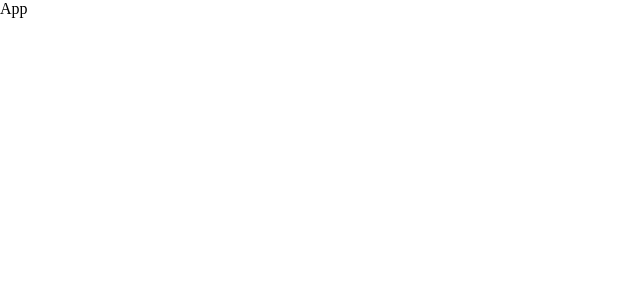
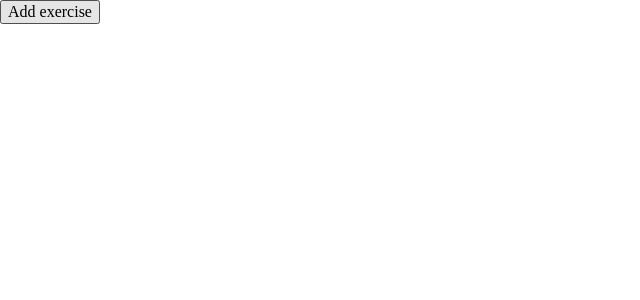
Before and after one commit to Wedvich/megaflex, a React app: page / in a window 1280 px wide. Shown: the top 300 px of the page, without its empty margins (0-640 px from the left). Built offline with nearby package versions, Linux system fonts and the light colour scheme.

Commit message:
Add Redux store

```diff
--- a/package.json
+++ b/package.json
@@ -24,6 +24,7 @@
     "@types/jest": "^24.0.17",
     "@types/react": "^16.9.2",
     "@types/react-dom": "^16.8.5",
+    "@types/react-redux": "^7.1.2",
     "@typescript-eslint/eslint-plugin": "^2.0.0",
     "@typescript-eslint/parser": "^2.0.0",
     "babel-jest": "^24.9.0",
@@ -47,6 +48,8 @@
     "react": "^16.9.0",
     "react-dom": "^16.9.0",
     "react-hot-loader": "^4.12.11",
+    "react-redux": "^7.1.0",
+    "redux": "^4.0.4",
     "style-loader": "^1.0.0",
     "typescript": "^3.5.3",
     "webpack": "^4.39.2",
--- a/src/App.tsx
+++ b/src/App.tsx
@@ -1,10 +1,16 @@
 import React from 'react';
 import { hot } from 'react-hot-loader/root';
+import { Provider } from 'react-redux';
+
+import configureStore from './store';
+import Template from './template/Template';
+
+const store = configureStore();
 
 const App = () => (
-  <div id="app">
-    <span>App</span>
-  </div>
+  <Provider store={store}>
+    <Template />
+  </Provider>
 );
 
 export default hot(App);
--- /dev/null
+++ b/src/store/index.ts
@@ -0,0 +1,10 @@
+import { applyMiddleware, compose, createStore } from 'redux';
+
+import rootReducer from './rootReducer';
+
+const configureStore = (initialState = {}) => {
+  const store = createStore(rootReducer, initialState, compose(applyMiddleware()));
+  return store;
+};
+
+export default configureStore;
--- /dev/null
+++ b/src/store/rootReducer.ts
@@ -0,0 +1,11 @@
+import { combineReducers } from 'redux';
+
+import template from '../template/reducer';
+
+const rootReducer = combineReducers({
+  template,
+});
+
+export default rootReducer;
+
+export type RootState = ReturnType<typeof rootReducer>;
--- /dev/null
+++ b/src/template/Template.tsx
@@ -0,0 +1,34 @@
+import React from 'react';
+import { useDispatch, useSelector } from 'react-redux';
+
+import { TemplateModel } from './model';
+import { RootState } from '../store/rootReducer';
+import { addExercise } from './actions';
+
+let exerciseKey = 0;
+
+const Template = () => {
+  const dispatch = useDispatch();
+  const templates = useSelector<RootState, TemplateModel[]>(s => s.template.templates);
+
+  const currentTemplate = templates[0];
+
+  const onAddExercise = () => dispatch(addExercise());
+
+  return (
+    <div className="template">
+      <div className="template__controls">
+        <button type="button" onClick={onAddExercise}>
+          Add exercise
+        </button>
+      </div>
+      {currentTemplate.exercises.map(exercise => (
+        <div key={exerciseKey++} className="template__exercise">
+          <div className="template__exercise--name">{exercise.name}</div>
+        </div>
+      ))}
+    </div>
+  );
+};
+
+export default Template;
--- /dev/null
+++ b/src/template/actions.ts
@@ -0,0 +1,7 @@
+export const actionTypes = {
+  AddExercise: 'template/add-exercise',
+  UpdateExercise: 'template/update-exercise',
+  RemoveExercise: 'template/remove-exercise',
+};
+
+export const addExercise = () => ({ type: actionTypes.AddExercise });
--- /dev/null
+++ b/src/template/model.ts
@@ -0,0 +1,4 @@
+export interface TemplateModel {
+  name: string;
+  exercises: any[];
+}
--- /dev/null
+++ b/src/template/reducer.ts
@@ -0,0 +1,43 @@
+import { Reducer } from 'redux';
+import { actionTypes } from './actions';
+import { TemplateModel } from './model';
+
+interface TemplateState {
+  templates: TemplateModel[];
+}
+
+const initialState: TemplateState = {
+  templates: [
+    {
+      name: 'Test Template',
+      exercises: [],
+    },
+  ],
+};
+
+const templateReducer: Reducer<TemplateState> = (state = initialState, action) => {
+  switch (action.type) {
+    case actionTypes.AddExercise: {
+      const templateIndex = 0;
+      const template = state.templates[templateIndex];
+      const exercises = [...template.exercises, { name: 'New Exercise' }];
+
+      return {
+        ...state,
+        templates: [
+          ...state.templates.slice(0, templateIndex),
+          {
+            ...template,
+            exercises,
+          },
+          ...state.templates.slice(templateIndex + 1),
+        ],
+      };
+    }
+
+    default:
+      return state;
+  }
+};
+
+export default templateReducer;
```
Also changed, not shown: .eslintrc.js, 1 other file (tests, documents, lock files or other folders).
